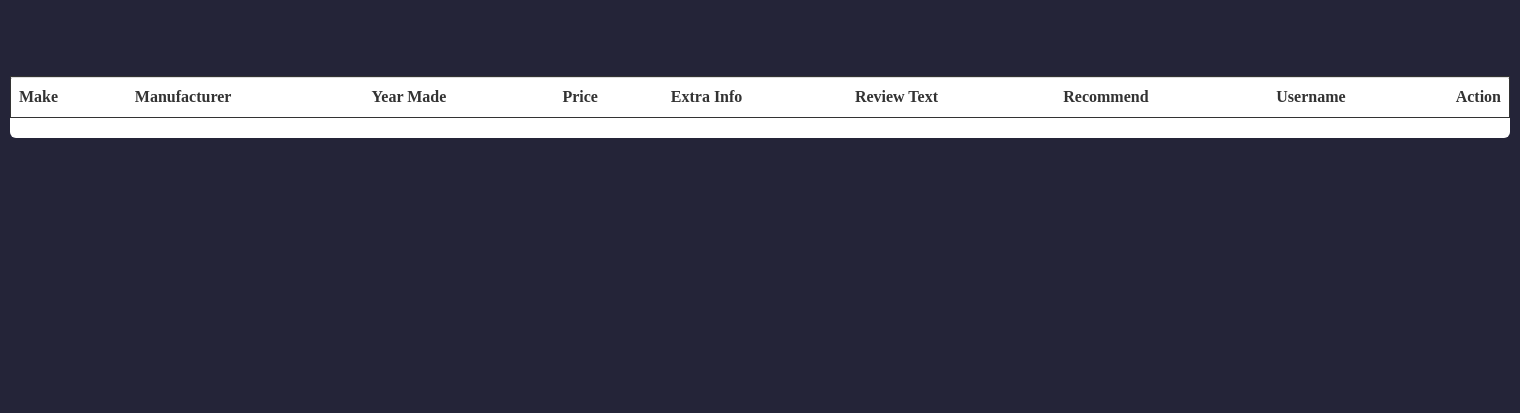
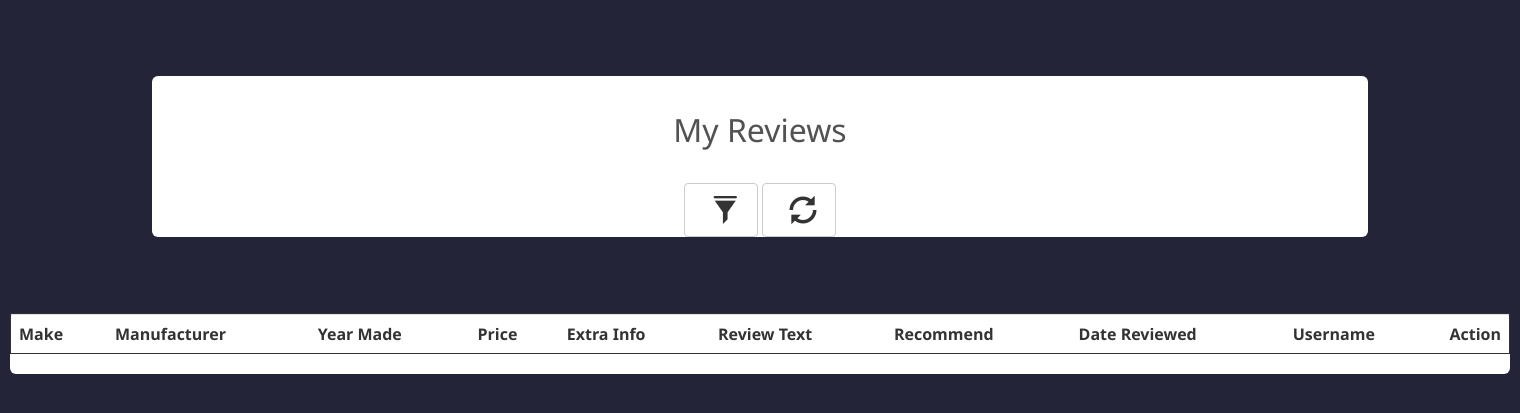
Before and after one commit to petertasker/Tasker-Reviews, a PHP site: page /myreviews.php in a window 1520 px wide. Shown: the part 79-492 px from the top of the page. Run offline with PHP 8.4, Linux system fonts and the light colour scheme; the visitor is signed in with stand-in values (Sample User, id 1); tables that the repository leaves empty or names only in its code hold one stand-in row (values such as "Sample post").

Commit message:
Add files via upload

```diff
--- a/admin.php
+++ b/admin.php
@@ -1,6 +1,6 @@
 <?php
 require_once "config.php";
-if (!($_SESSION["admin"])) {
+if ($_SESSION["username"] != "admin") {
 	header("Location: index.php");
 }
 
@@ -34,8 +34,8 @@ while ($stmt -> fetch()){
 </body>
 	<div class="form__box">
         <br>
-		<li class="link-msg">Your review has been deleted. <a href='index.php'>Click here</a> to go to the home page, or <a href="myreviews.php">click here </a>to see your reviews.</li>
-		<li class="link-msg">Your reviwe</li>
+		<li class="link-msg"><a href="brands.php">Brand Dashboard</a></li>
+		<li class="link-msg"><a href="myreviews.php">All reviews</a></li>
     </div>
 
 </html>
--- a/login.php
+++ b/login.php
@@ -57,7 +57,7 @@ if (isset($_SESSION["username"])) {
                                     $_SESSION["username"] = $db_username;
                                     $_SESSION["email-address"] = $db_email;
                                     // If admin account
-                                    if ($_SESSION["username"] == "admin") {
+                                    if ($db_username == "admin") {
                                         header("Location: admin.php");
                                     }
                                     header("Location: index.php");
--- a/myreviews.php
+++ b/myreviews.php
@@ -3,6 +3,15 @@ require_once "config.php";
 if (!(isset($_SESSION["username"]))) {
 	header("Location: index.php");
 }
+
+if ($_SESSION["username"] == "admin") {
+    $username = "%%";
+} else {
+    $username = "%".$_SESSION["username"]."%";
+}
+
+// Used in filterreview.php
+$_SESSION["previous_location"] = "myreviews.php";
 ?>
 <html>
 <head>
@@ -17,7 +26,17 @@ if (!(isset($_SESSION["username"]))) {
 		<a href="myreviews.php"><span class="pull-right glyphicon glyphicon-list clickable_space"></span></a>"
         <a href="index.php"><span class="pull-right glyphicon glyphicon-home clickable_space"></span></a>
     </nav>
-            <div class="search-review__box">
+    <div class="search-review">
+        <div class="search-review__filter">
+            <h1>My Reviews</h1>
+            <form style="display: inline-block" method="GET" action="filterreview.php">
+                <button type="submit" class="btn btn-default"><span class="glyphicon glyphicon-filter"</span></button>
+            </form>
+            <form style="display: inline-block" method="GET" action="searchreview.php">
+                <button class="btn btn-default"><span class="glyphicon glyphicon-refresh"</span></button>
+            </form>
+        </div>
+        <div class="search-review__box">
 
             <table class="table">
                 <tr class="header">
@@ -28,20 +47,21 @@ if (!(isset($_SESSION["username"]))) {
                     <td>Extra Info</td>
                     <td>Review Text</td>
                     <td>Recommend</td>
+                    <td>Date Reviewed</td>
                     <td>Username</td>
                     <td>Action</td>
                 </tr>
                 <?php
                 $sql = "
-                    SELECT Guitar.guitar_id, make, Brand.brand_name, year_made, price, extra_info, review_text, recommend, date_reviewed
+                    SELECT Guitar.guitar_id, make, Brand.brand_name, year_made, price, extra_info, review_text, recommend, date_reviewed, Users.username
                     FROM Brand, Guitar, Review, Users
                     WHERE Brand.brand_name = Guitar.brand_name AND Guitar.guitar_id = Review.guitar_id AND Users.username = Review.username
-                    AND Users.username = ?
+                    AND Users.username LIKE ?
                     ORDER BY date_reviewed DESC";
                 $stmt = $conn -> prepare($sql);
-                $stmt -> bind_param("s", $_SESSION["username"]);
+                $stmt -> bind_param("s", $username);
                 $stmt -> execute();
-                $stmt -> bind_result($db_guitar_id, $db_make, $db_brand_name, $db_year_made, $db_price, $db_extra_info, $db_review_text, $db_recommend, $db_date_reviewed);
+                $stmt -> bind_result($db_guitar_id, $db_make, $db_brand_name, $db_year_made, $db_price, $db_extra_info, $db_review_text, $db_recommend, $db_date_reviewed, $db_username);
                 while ($stmt -> fetch()) {
                 ?>
                 <tr>
@@ -60,6 +80,8 @@ if (!(isset($_SESSION["username"]))) {
                     }
                     ?>
                     <td><?php echo $db_date_reviewed; ?></td>
+                    <td><?php echo $db_username; ?></td>
+
                     <td>
                         <div style="display:flex;">
                             <form action="editreview.php" method="GET">
@@ -71,11 +93,8 @@ if (!(isset($_SESSION["username"]))) {
                         </div>
                     </td>
                 </tr>
-
-
             <?php ;}?>
             </table>
-
         </div>
     </div>
 </body>
--- a/searchreview.php
+++ b/searchreview.php
@@ -1,5 +1,9 @@
 <?php
 require_once "config.php";
+
+// Used in filterreview.php
+$_SESSION["previous_location"] = "searchreview.php";
+
 ?>
 <html>
 <head>
@@ -24,6 +28,7 @@ require_once "config.php";
     <div class="search-review">
         <div class="search-review__filter">
             <h1>Search and filter</h1>
+
             <form style="display: inline-block" method="GET" action="filterreview.php">
                 <button type="submit" class="btn btn-default"><span class="glyphicon glyphicon-filter"</span></button>
             </form>
```
Also changed, not shown: editreview.php (+10 -1 lines), filterreview.php (+6 -3 lines), submitreview.php (+10 -9 lines).
